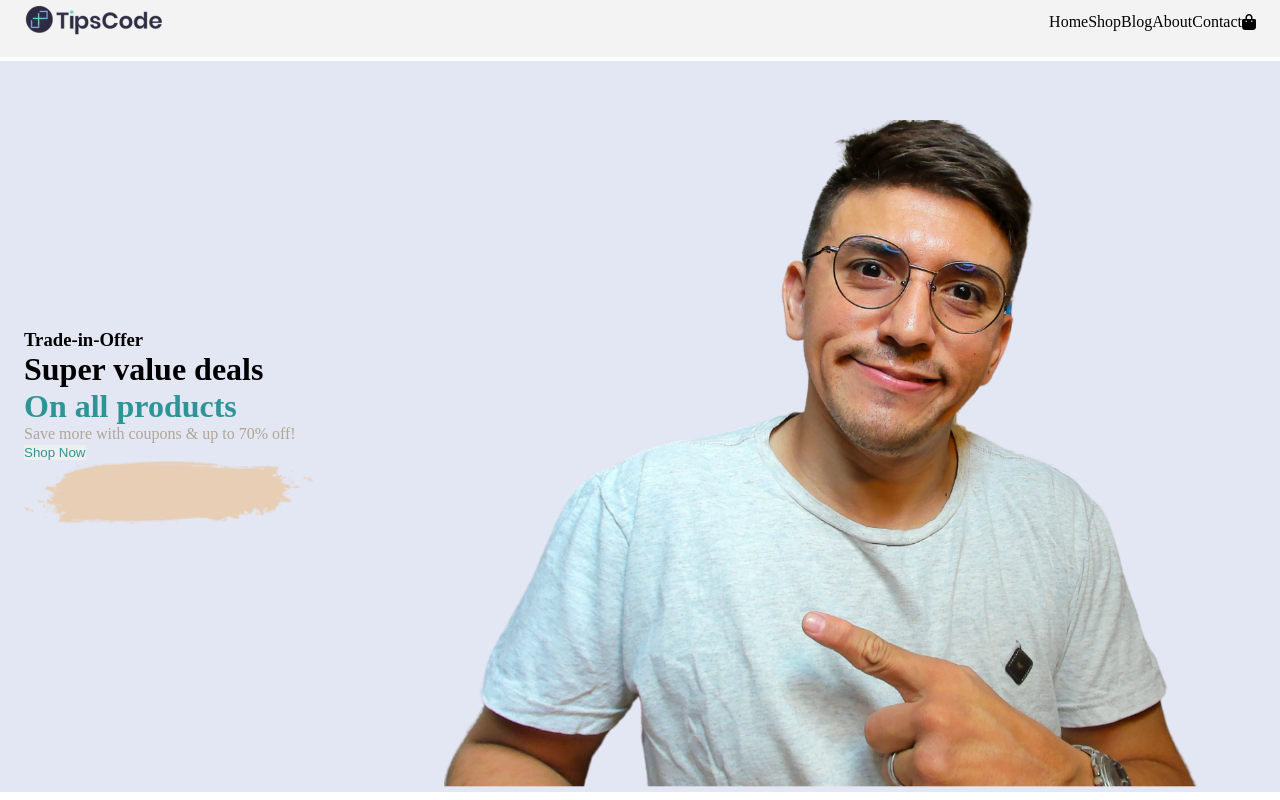
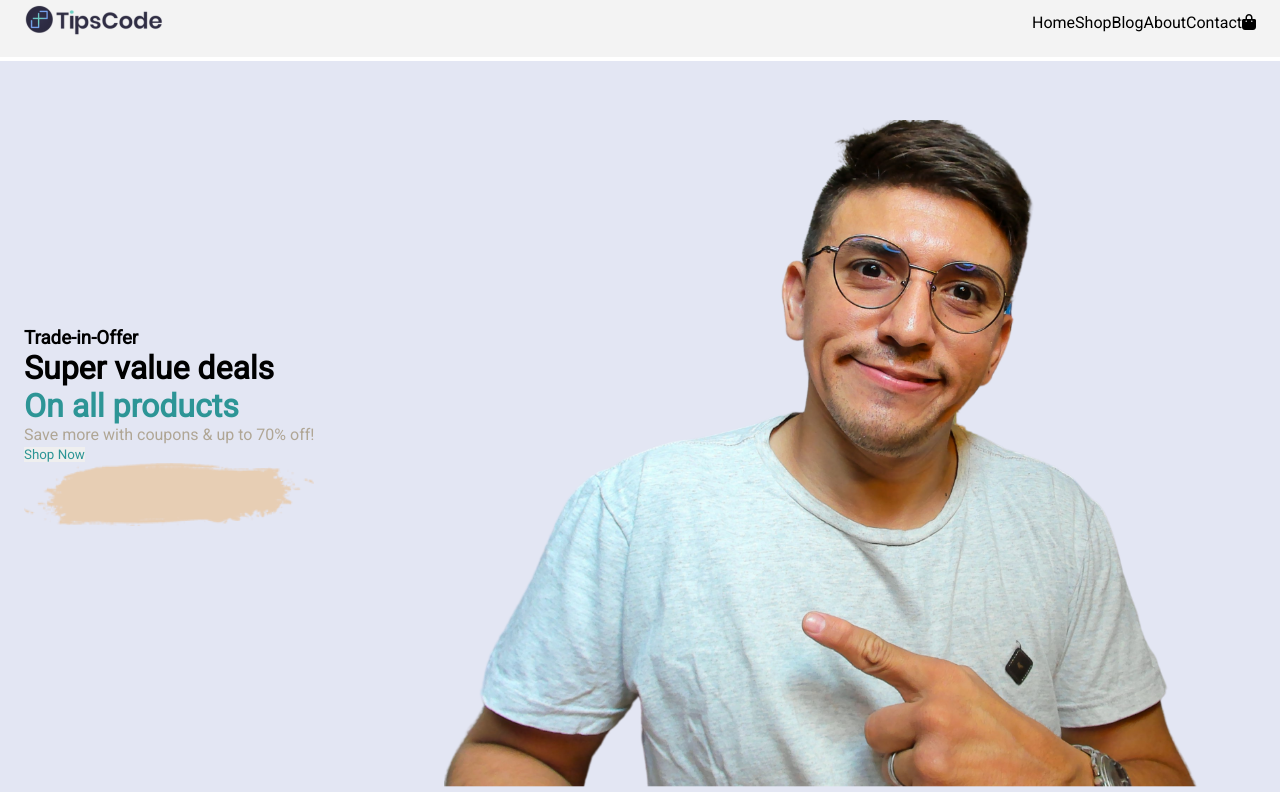
Before and after one commit to Znilcosta/ecommerce, a plain HTML site: page index.html in a window 1280 px wide. Drawn offline with Linux system fonts and the light colour scheme.

Commit message:
Adição de fonte ao projeto

```diff
--- a/css/style.css
+++ b/css/style.css
@@ -1,6 +1,8 @@
 * {
     margin: 0;
     padding: 0;
+
+    font-family: 'Roboto', sans-serif;
 }
 
 hr {
--- a/index.html
+++ b/index.html
@@ -5,6 +5,7 @@
     <title>E-commerce</title>
     <link rel="stylesheet" href="/css/style.css">
     <link rel="stylesheet" href="https://cdnjs.cloudflare.com/ajax/libs/font-awesome/6.5.1/css/all.min.css" integrity="sha512-DTOQO9RWCH3ppGqcWaEA1BIZOC6xxalwEsw9c2QQeAIftl+Vegovlnee1c9QX4TctnWMn13TZye+giMm8e2LwA==" crossorigin="anonymous" referrerpolicy="no-referrer" />
+    <link href="https://fonts.googleapis.com/css2?family=Roboto:wght@100;400&display=swap" rel="stylesheet">
 </head>
 <body>
     <header>
```
